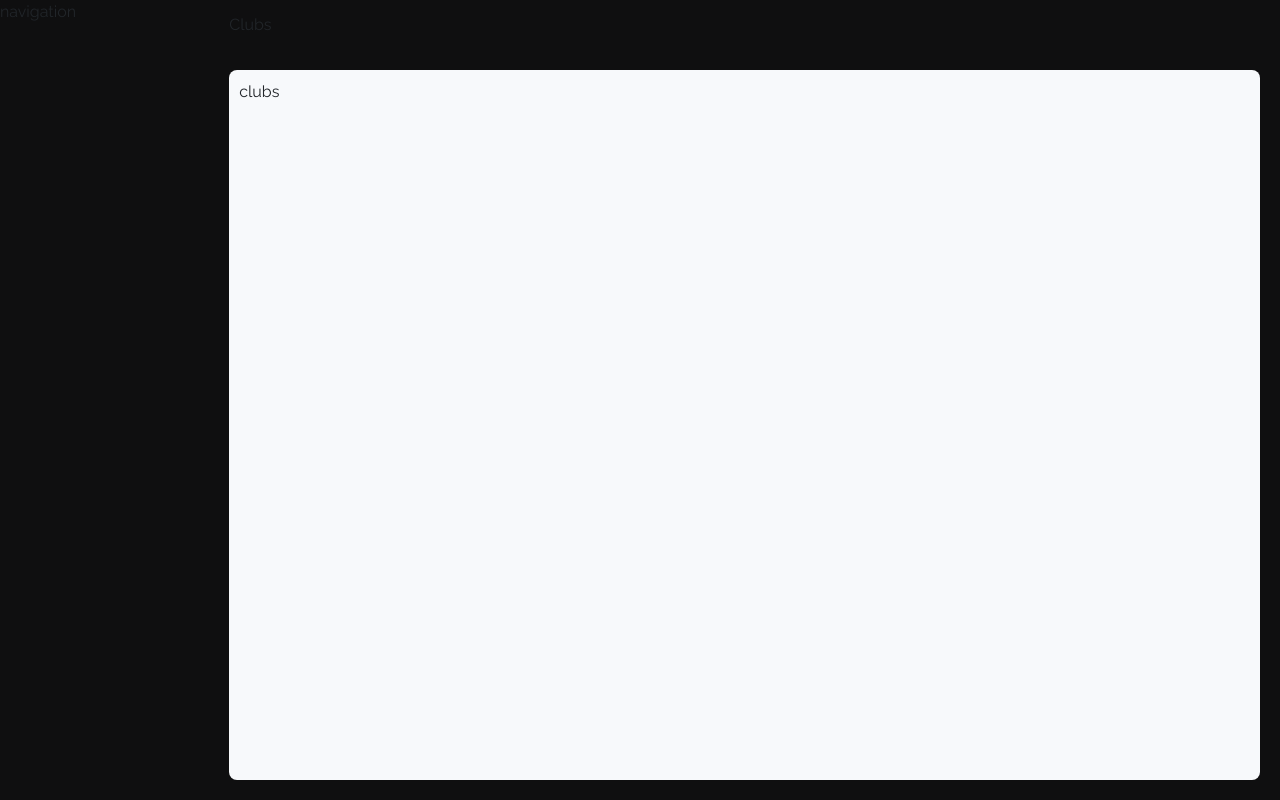
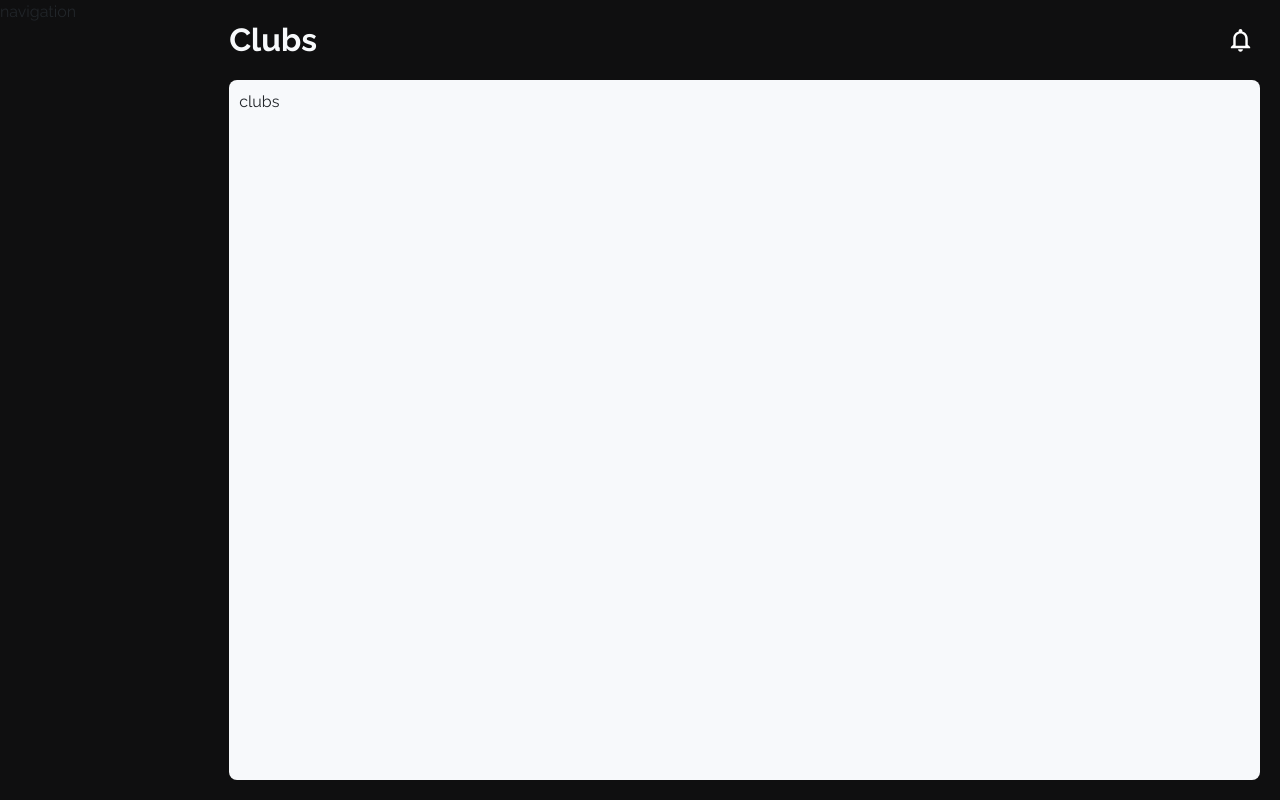
Before and after one commit to Clubs-Council-IIITH/frontend, a React (Create React App) app: page / in a window 1280 px wide. Built offline with nearby package versions, Linux system fonts and the light colour scheme.

Commit message:
rewrite: Add updates icon

```diff
--- a/src/components/PageContainer/styles.scss
+++ b/src/components/PageContainer/styles.scss
@@ -20,12 +20,13 @@
 }
 
 .topbar-container {
-    height: 50px;
+    height: 70px;
 }
 
 .content-container {
     flex-grow: 1;
     margin: 20px;
+    margin-top: 10px;
     padding: 10px;
     border-radius: 8px;
     background-color: $light;
--- a/src/components/Topbar/Topbar.jsx
+++ b/src/components/Topbar/Topbar.jsx
@@ -1,7 +1,15 @@
 import "./styles.scss";
+import updatesIcon from "./assets/updates.svg";
 
 const Topbar = ({ title }) => {
-    return <div className="topbar">{title}</div>;
+    return (
+        <div className="topbar text-light">
+            <div className="title-display">{title}</div>
+            <div className="updates-display">
+                <img src={updatesIcon} alt="updates" className="updates-icon" />
+            </div>
+        </div>
+    );
 };
 
 export default Topbar;
--- a/src/components/Topbar/styles.scss
+++ b/src/components/Topbar/styles.scss
@@ -5,5 +5,20 @@
     justify-content: space-between;
     align-items: center;
     height: 100%;
-    margin: 0 20px;
+    margin: 5px 20px 0 20px;
 }
+
+.title-display {
+    font-weight: 700;
+    color: $light;
+    font-size: calc(1em + 100%);
+}
+
+.updates-display {
+    margin: 5px;
+}
+
+.updates-icon {
+    height: 1.8em;
+    filter: invert(1);
+}
```
Also changed, not shown: src/components/Topbar/assets/updates.svg (added).
